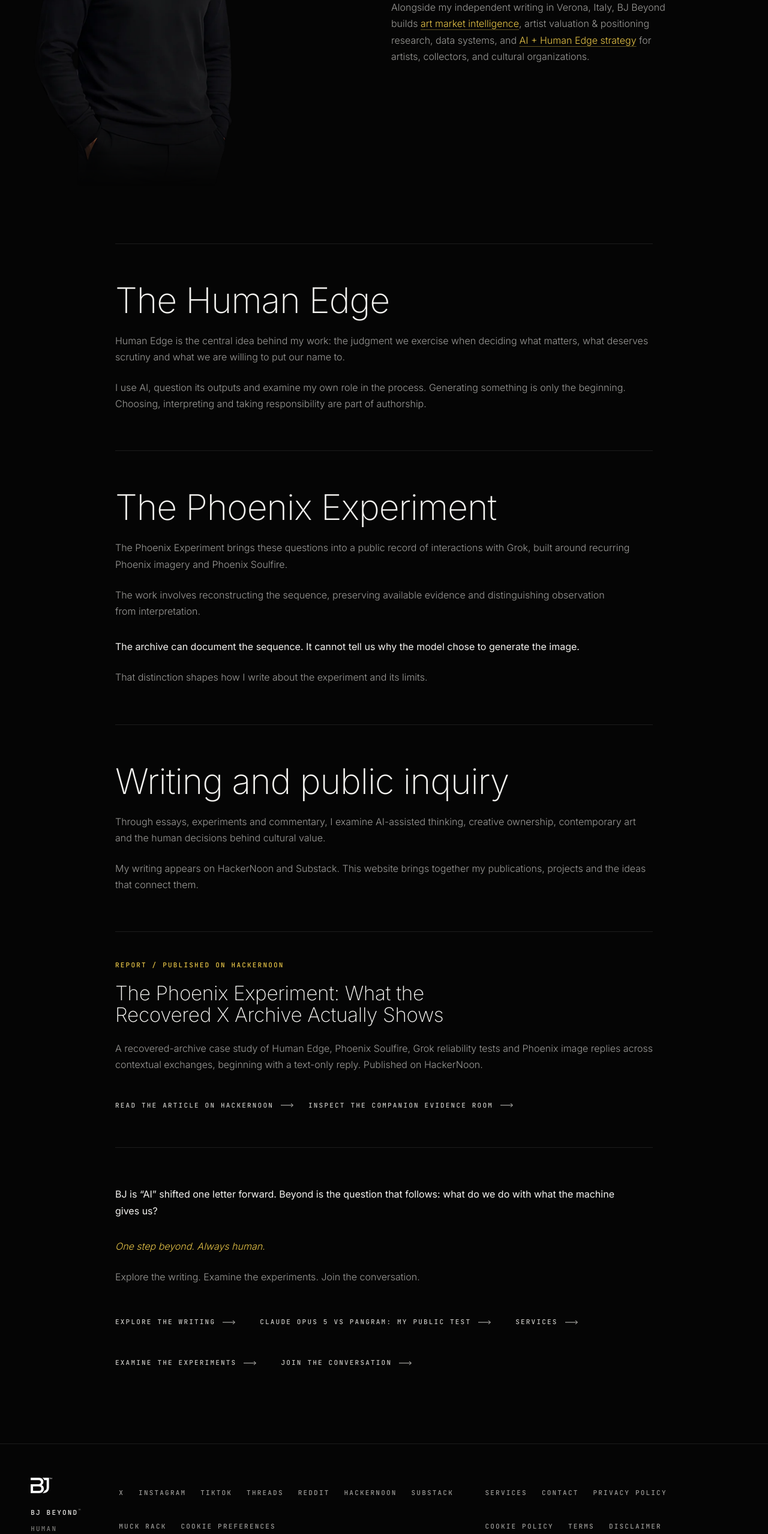
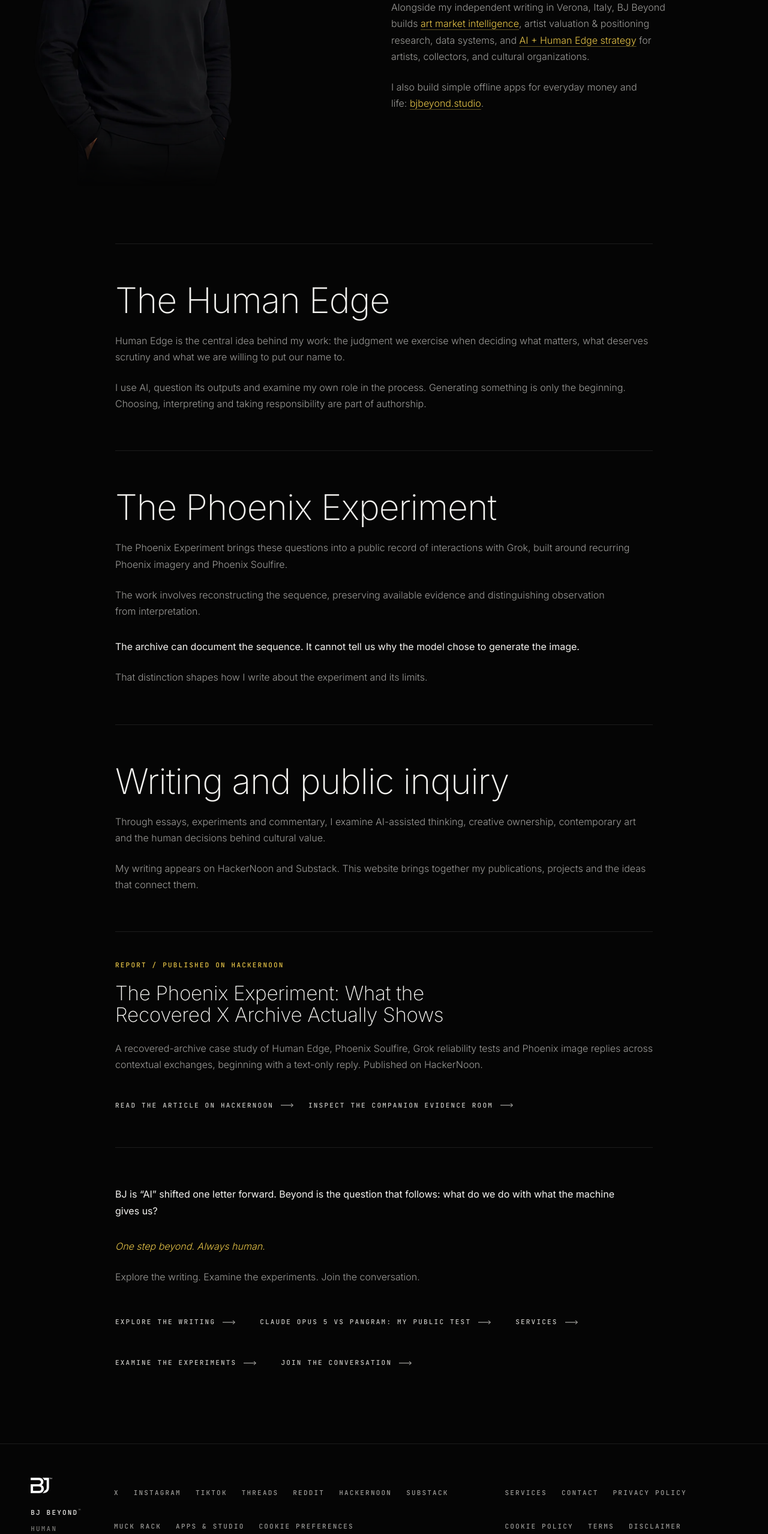
Before and after one commit to bjbeyond81/bjbeyond, a Next.js app: page /about in a window 1280 px wide. Shown: the part 888-3446 px from the top of the page at 60% size. Built offline with nearby package versions, Linux system fonts and the light colour scheme.

Commit message:
Add Apps & Studio link to bjbeyond.studio (footer + About)

```diff
--- a/app/about/page.tsx
+++ b/app/about/page.tsx
@@ -98,6 +98,9 @@ export default function AboutPage() {
               <p className="mt-6 text-body font-light text-mist-300">
                 Alongside my independent writing in Verona, Italy, BJ Beyond builds <a href="/art/" className="text-amber-400 underline decoration-amber-400/40 underline-offset-4 hover:decoration-amber-400">art market intelligence</a>, artist valuation &amp; positioning research, data systems, and <a href="/services/" className="text-amber-400 underline decoration-amber-400/40 underline-offset-4 hover:decoration-amber-400">AI + Human Edge strategy</a> for artists, collectors, and cultural organizations.
               </p>
+              <p className="mt-6 text-body font-light text-mist-300">
+                I also build simple offline apps for everyday money and life: <a href="https://bjbeyond.studio" target="_blank" rel="noopener noreferrer" className="text-amber-400 underline decoration-amber-400/40 underline-offset-4 hover:decoration-amber-400">bjbeyond.studio</a>.
+              </p>
             </Reveal>
           </div>
         </div>
--- a/components/sections/Footer.tsx
+++ b/components/sections/Footer.tsx
@@ -34,6 +34,15 @@ export function Footer() {
                   </a>
                 </li>
               ))}
+              <li>
+                <a
+                  href="https://bjbeyond.studio"
+                  {...EXTERNAL}
+                  className="u-label inline-flex min-h-11 items-center text-mist-300 transition-colors duration-200 hover:text-amber-400"
+                >
+                  APPS &amp; STUDIO
+                </a>
+              </li>
               {/* Sits with the policies because that is where someone looks for
                   it. The banner promises this link by name. */}
               <li>
```
